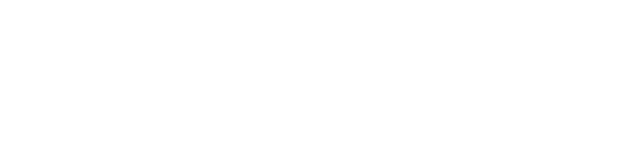
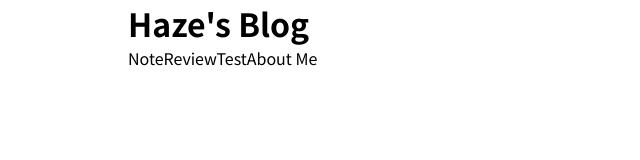
Before and after one commit to Haze-S/blog, a Gatsby site: page / in a window 1280 px wide. Shown: the whole page, without its empty margins (0-640 px from the left). Built offline with nearby package versions, Linux system fonts and the light colour scheme; Gatsby itself is replaced by a stand-in of ours.

Commit message:
feat: 초기 세팅 및 블로그 틀 구성

```diff
--- a/gatsby-config.js
+++ b/gatsby-config.js
@@ -9,10 +9,10 @@
  */
 module.exports = {
   siteMetadata: {
-    title: `Gatsby Default Starter`,
-    description: `Kick off your next, great Gatsby project with this default starter. This barebones starter ships with the main Gatsby configuration files you might need.`,
-    author: `@gatsbyjs`,
-    siteUrl: `https://gatsbystarterdefaultsource.gatsbyjs.io/`,
+    title: `HTB : Haze's Tech Blog`,
+    description: `Haze의 개발 기록 블로그입니다.`,
+    author: `Haze`,
+    siteUrl: `https://haze-s.github.io/`,
   },
   plugins: [
     {
@@ -22,6 +22,7 @@
         allExtensions: true,
       },
     },
+    `gatsby-plugin-emotion`,
     `gatsby-plugin-image`,
     {
       resolve: `gatsby-source-filesystem`,
--- /dev/null
+++ b/src/components/Common/GlobalStyle.tsx
@@ -0,0 +1,34 @@
+import { FunctionComponent } from 'react'
+import { Global, css } from '@emotion/react'
+
+const GlobalStyle: FunctionComponent = function () {
+  return <Global styles={defaultStyle} />
+}
+
+export default GlobalStyle
+
+const defaultStyle = css`
+  @import url('https://fonts.googleapis.com/css2?family=Noto+Sans+KR:wght@100..900&display=swap');
+
+  * {
+    padding: 0;
+    margin: 0;
+    box-sizing: border-box;
+    font-family: 'Noto Sans KR', sans-serif;
+  }
+
+  html,
+  body,
+  #___gatsby {
+    height: 100%;
+  }
+
+  a,
+  a:hover,
+  button {
+    background-color: inherit;
+    color: inherit;
+    text-decoration: none;
+    cursor: pointer;
+  }
+`
--- /dev/null
+++ b/src/components/Common/Header.tsx
@@ -0,0 +1,24 @@
+import { FunctionComponent } from 'react'
+import { Link } from 'gatsby'
+import styled from '@emotion/styled'
+import GlobalStyle from './GlobalStyle'
+import Wrapper from './Wrapper'
+
+const Header: FunctionComponent = function () {
+  return (
+    <Wrapper>
+      <GlobalStyle />
+      <Tittle>
+        <Link to="/">Haze's Blog</Link>
+      </Tittle>
+      <Link to="/note/">Note</Link>
+      <Link to="/review/">Review</Link>
+      <Link to="/test/">Test</Link>
+      <Link to="/about/">About Me</Link>
+    </Wrapper>
+  )
+}
+
+export default Header
+
+const Tittle = styled.h1``
--- /dev/null
+++ b/src/components/Common/Wrapper.tsx
@@ -0,0 +1,40 @@
+import styled from '@emotion/styled'
+import MediaQuery from 'react-responsive'
+import viewSize from 'utils/viewSize'
+
+type WrapperProps = {
+  children: React.ReactNode
+}
+
+function Wrapper({ children }: WrapperProps) {
+  return (
+    <div>
+      <MediaQuery minWidth={viewSize.PC}>
+        <PC>{children}</PC>
+      </MediaQuery>
+      <MediaQuery minWidth={viewSize.tablet} maxWidth={viewSize.PC}>
+        <Tablet>{children}</Tablet>
+      </MediaQuery>
+      <MediaQuery minWidth={viewSize.mobile} maxWidth={viewSize.tablet}>
+        <Mobile>{children}</Mobile>
+      </MediaQuery>
+    </div>
+  )
+}
+
+export default Wrapper
+
+const PC = styled.div`
+  width: 1024px;
+  margin: 0 auto;
+`
+
+const Tablet = styled.div`
+  width: 100%;
+  padding: 0 20px;
+`
+
+const Mobile = styled.div`
+  width: 100%;
+  padding: 0 10px;
+`
--- a/src/pages/index.tsx
+++ b/src/pages/index.tsx
@@ -1,7 +1,12 @@
+import Header from 'components/Common/Header'
 import React, { FunctionComponent } from 'react'
 
 const IndexPage: FunctionComponent = function () {
-  return <div></div>
+  return (
+    <>
+      <Header />
+    </>
+  )
 }
 
 export default IndexPage
--- /dev/null
+++ b/src/utils/viewSize.ts
@@ -0,0 +1,7 @@
+enum viewSize {
+  PC = 1200,
+  tablet = 768,
+  mobile = 320,
+}
+
+export default viewSize
```
Also changed, not shown: package.json (+6 -1 lines), src/pages/aboutHaze.tsx (added, +9 -0 lines), README.md, src/components/Common/Footer.tsx (added), src/components/Main/LinkList.tsx (added), src/pages/note.tsx (added), src/pages/review.tsx (added), src/pages/test.tsx (added), 1 other file.
